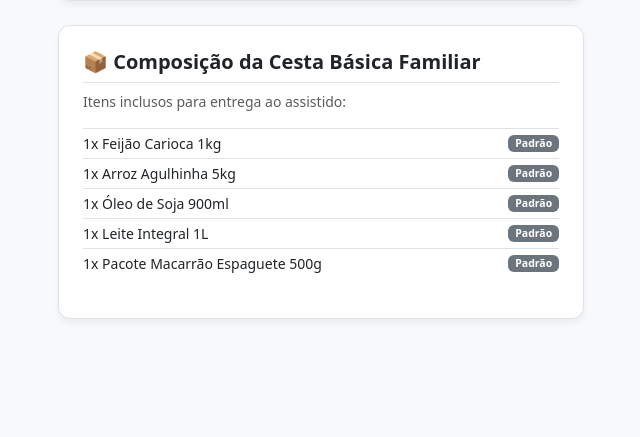
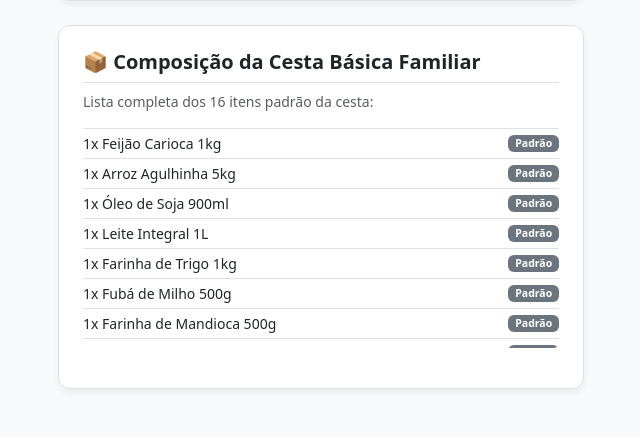
Before and after one commit to mibanhi/aacs-pwa-mvp, a Flask app: template templates/confirmar.html in a window 1280 px wide. Shown: the part 402-839 px from the top of the page, without its empty margins (319-959 px from the left). Before the commit the page ends 721 px from the top, so only its background shows below. Run offline with Flask 3, Linux system fonts and the light colour scheme; the template is opened without the code that fills it, so the values that code supplies are empty.

Commit message:
Revise confirmar.html structure and content
Updated the HTML structure and content for the confirmation page, including changes to the item list and form elements.

```diff
--- a/templates/confirmar.html
+++ b/templates/confirmar.html
@@ -9,7 +9,6 @@
         body { background-color: #f8f9fa; font-family: system-ui, -apple-system, sans-serif; }
         .touch-target { min-height: 54px; font-size: 1.1rem; font-weight: 700; }
         .card-custom { border-radius: 12px; border: 1px solid #dee2e6; box-shadow: 0 4px 6px rgba(0,0,0,0.05); }
-        .badge-peps { background-color: #fd7e14; color: #fff; font-size: 0.85rem; }
     </style>
 </head>
 <body>
@@ -55,31 +54,37 @@
 
         <div class="card card-custom p-4 bg-white mb-4">
             <h2 class="h5 fw-bold text-dark border-bottom pb-2 mb-2">📦 Composição da Cesta Básica Familiar</h2>
-            <p class="text-muted small mb-3">Itens inclusos para entrega ao assistido:</p>
+            <p class="text-muted small mb-3">Lista completa dos 16 itens padrão da cesta:</p>
 
-            <ul class="list-group list-group-flush mb-3 small" style="max-height: 200px; overflow-y: auto;">
+            <ul class="list-group list-group-flush mb-3 small" style="max-height: 220px; overflow-y: auto;">
                 <li class="list-group-item d-flex justify-content-between align-items-center px-0 py-1"><span>1x Feijão Carioca 1kg</span><span class="badge bg-secondary">Padrão</span></li>
                 <li class="list-group-item d-flex justify-content-between align-items-center px-0 py-1"><span>1x Arroz Agulhinha 5kg</span><span class="badge bg-secondary">Padrão</span></li>
                 <li class="list-group-item d-flex justify-content-between align-items-center px-0 py-1"><span>1x Óleo de Soja 900ml</span><span class="badge bg-secondary">Padrão</span></li>
                 <li class="list-group-item d-flex justify-content-between align-items-center px-0 py-1"><span>1x Leite Integral 1L</span><span class="badge bg-secondary">Padrão</span></li>
-                <li class="list-group-item d-flex justify-content-between align-items-center px-0 py-1"><span>1x Pacote Macarrão Espaguete 500g</span><span class="badge bg-secondary">Padrão</span></li>
+                <li class="list-group-item d-flex justify-content-between align-items-center px-0 py-1"><span>1x Farinha de Trigo 1kg</span><span class="badge bg-secondary">Padrão</span></li>
+                <li class="list-group-item d-flex justify-content-between align-items-center px-0 py-1"><span>1x Fubá de Milho 500g</span><span class="badge bg-secondary">Padrão</span></li>
+                <li class="list-group-item d-flex justify-content-between align-items-center px-0 py-1"><span>1x Farinha de Mandioca 500g</span><span class="badge bg-secondary">Padrão</span></li>
+                <li class="list-group-item d-flex justify-content-between align-items-center px-0 py-1"><span>1x Açúcar Refinado 1kg</span><span class="badge bg-secondary">Padrão</span></li>
+                <li class="list-group-item d-flex justify-content-between align-items-center px-0 py-1"><span>1x Sal Refinado 1kg</span><span class="badge bg-secondary">Padrão</span></li>
+                <li class="list-group-item d-flex justify-content-between align-items-center px-0 py-1"><span>1x Café em Pó 500g</span><span class="badge bg-secondary">Padrão</span></li>
+                <li class="list-group-item d-flex justify-content-between align-items-center px-0 py-1"><span>1x Molho de Tomate 300g</span><span class="badge bg-secondary">Padrão</span></li>
+                <li class="list-group-item d-flex justify-content-between align-items-center px-0 py-1"><span>1x Atum em Lata</span><span class="badge bg-secondary">Padrão</span></li>
+                <li class="list-group-item d-flex justify-content-between align-items-center px-0 py-1"><span>1x Milho Verde em Lata</span><span class="badge bg-secondary">Padrão</span></li>
+                <li class="list-group-item d-flex justify-content-between align-items-center px-0 py-1"><span>1x Ervilha em Lata</span><span class="badge bg-secondary">Padrão</span></li>
+                <li class="list-group-item d-flex justify-content-between align-items-center px-0 py-1"><span>1x Biscoito Salgado 170g</span><span class="badge bg-secondary">Padrão</span></li>
+                <li class="list-group-item d-flex justify-content-between align-items-center px-0 py-1"><span>1x Biscoito Doce 170g</span><span class="badge bg-secondary">Padrão</span></li>
             </ul>
 
             {% if not assistido.recebeu_este_mes and estoque %}
             <form action="/atendimentos/confirmar" method="POST">
                 <input type="hidden" name="cpf_limpo" value="{{ cpf_limpo }}">
 
-                <!-- CAMPO OPCIONAL PARA ITEM EXTRA DA DOAÇÃO -->
-                <div class="mb-4 p-3 bg-light rounded border">
-                    <label for="item_extra" class="form-label fw-bold text-dark small">
-                        🎁 Adicionar Item Avulso do Estoque à Doação (Opcional):
+                <!-- CHECKBOX PRÁTICO E ACESSÍVEL PARA ITEM EXTRA -->
+                <div class="form-check form-switch mb-4 p-3 bg-light rounded border">
+                    <input class="form-check-input ms-0 me-2" type="checkbox" id="incluir_extra" name="incluir_extra" value="sim" style="transform: scale(1.3);">
+                    <label class="form-check-label fw-bold text-dark small" for="incluir_extra">
+                        🎁 Incluir +1 Item Adicional Prioritário do Estoque na Doação
                     </label>
-                    <select class="form-select" id="item_extra" name="item_extra">
-                        <option value="" selected>Nenhum item extra (Apenas a Cesta)</option>
-                        {% for item in estoque %}
-                        <option value="{{ item.id }}">+ 1x {{ item.item }} (Lote #{{ item.id }} - Val: {{ item.validade }})</option>
-                        {% endfor %}
-                    </select>
                 </div>
 
                 <button type="submit" class="btn btn-success w-100 touch-target d-flex align-items-center justify-content-center gap-2">
```
